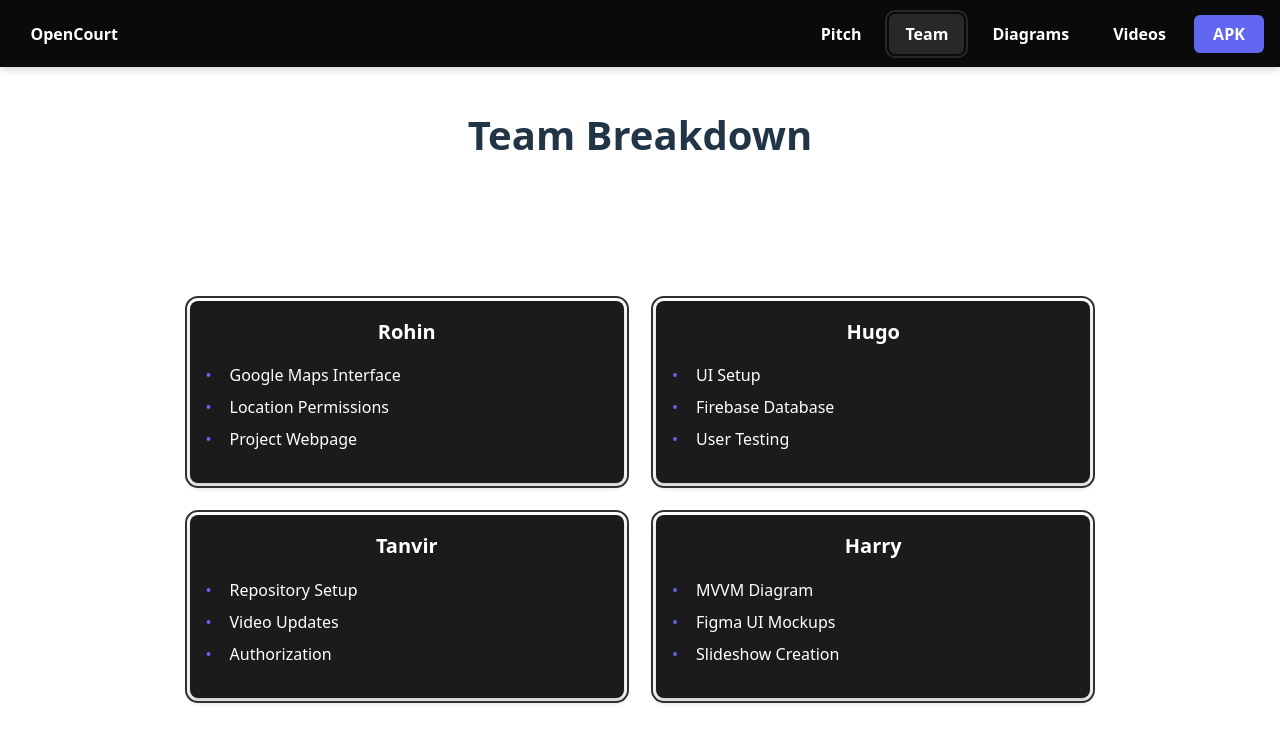
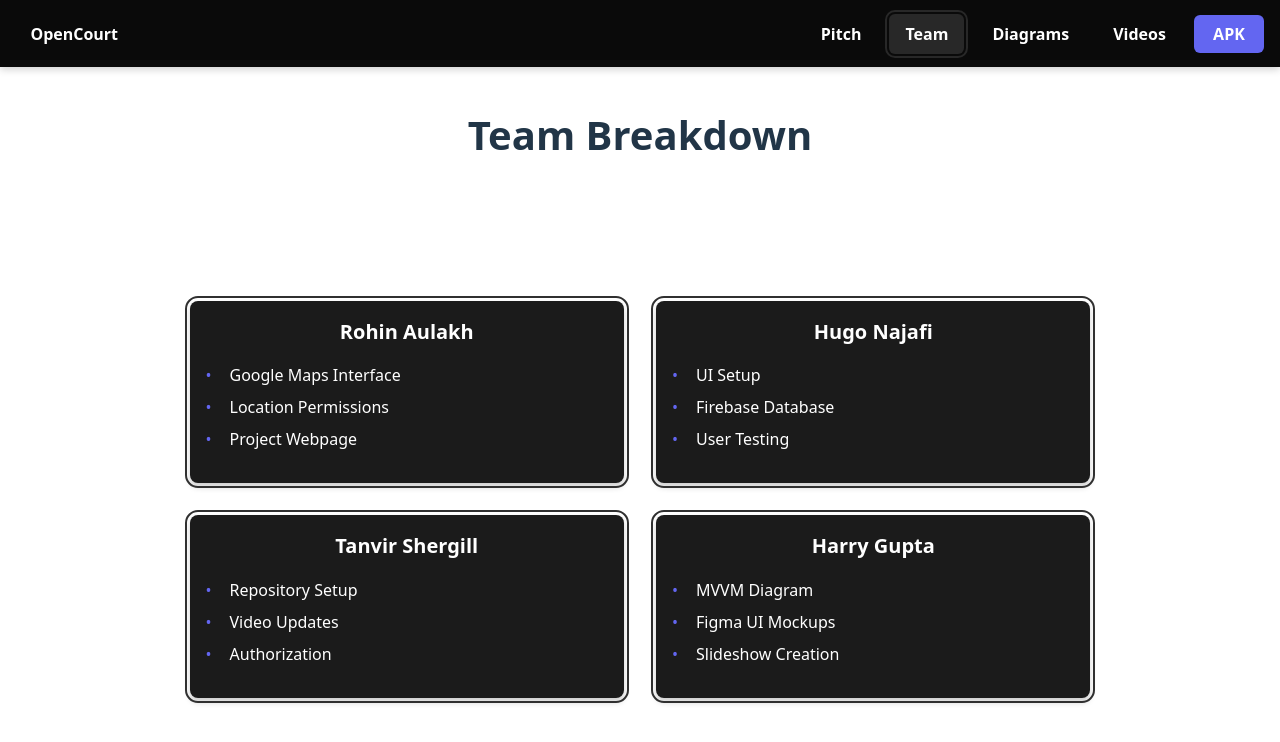
Before and after one commit to rohin19/opencourt-site, a React (Vite) app in the folder frontend/: page /team in a window 1280 px wide. Shown: the top 742 px of the page. Built offline with nearby package versions, Linux system fonts and the light colour scheme.

Commit message:
updated team names

```diff
--- a/frontend/src/pages/Team.jsx
+++ b/frontend/src/pages/Team.jsx
@@ -10,7 +10,7 @@ export default function Team() {
 
 			<section className="team-cards">
 				<div className="card">
-					<h2>Rohin</h2>
+					<h2>Rohin Aulakh</h2>
 					<ul>
 						<li>Google Maps Interface</li>
 						<li>Location Permissions</li>
@@ -18,7 +18,7 @@ export default function Team() {
 					</ul>
 				</div>
 				<div className="card">
-					<h2>Hugo</h2>
+					<h2>Hugo Najafi</h2>
 					<ul>
 						<li>UI Setup</li>
 						<li>Firebase Database</li>
@@ -26,7 +26,7 @@ export default function Team() {
 					</ul>
 				</div>
 				<div className="card">
-					<h2>Tanvir</h2>
+					<h2>Tanvir Shergill</h2>
 					<ul>
 						<li>Repository Setup</li>
 						<li>Video Updates</li>
@@ -34,7 +34,7 @@ export default function Team() {
 					</ul>
 				</div>
 				<div className="card">
-					<h2>Harry</h2>
+					<h2>Harry Gupta</h2>
 					<ul>
 						<li>MVVM Diagram</li>
 						<li>Figma UI Mockups</li>
```
